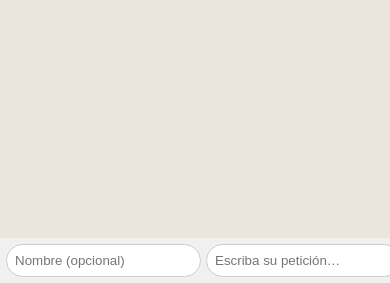
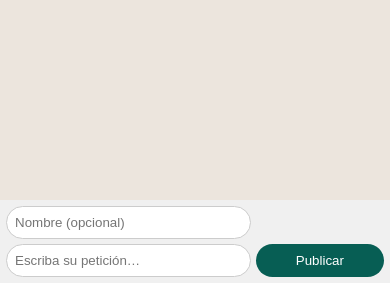
Before and after one commit to MrJay8592/Oraciones, a Flask app: page / in a window 390 px wide. Shown: the part 561-844 px from the top of the page. Run offline with Flask 3, Linux system fonts and the light colour scheme; data that the repository does not hold is empty.

Commit message:
Mobile-friendly responsive prayer board with verse of the day

```diff
--- a/templates/index.html
+++ b/templates/index.html
@@ -88,17 +88,21 @@ body {
     background: #f0f0f0;
     padding: 6px;
     display: flex;
+    flex-wrap: wrap;
     gap: 5px;
 }
 
 .composer input {
-    flex: 1;
+    flex: 1 1 60%;
+    max-width: 60%;
     padding: 8px;
     border-radius: 20px;
     border: 1px solid #ccc;
 }
 
 .composer button {
+    flex: 1 1 30%;
+    min-width: 60px;
     background: #075e54;
     color: white;
     border: none;
```
